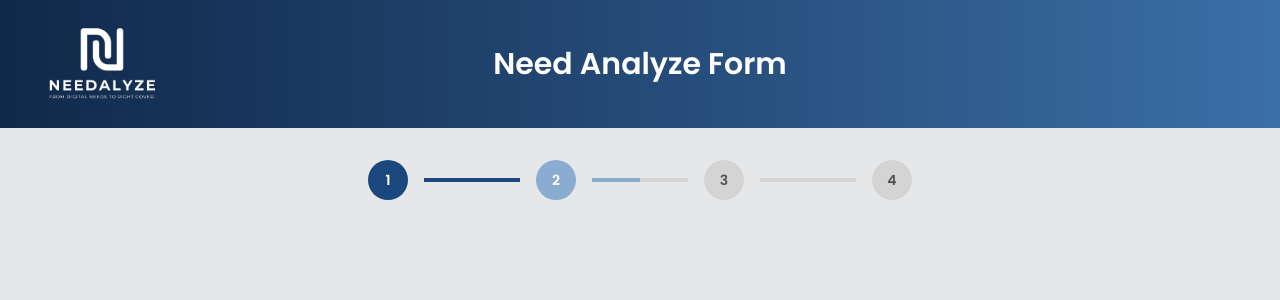
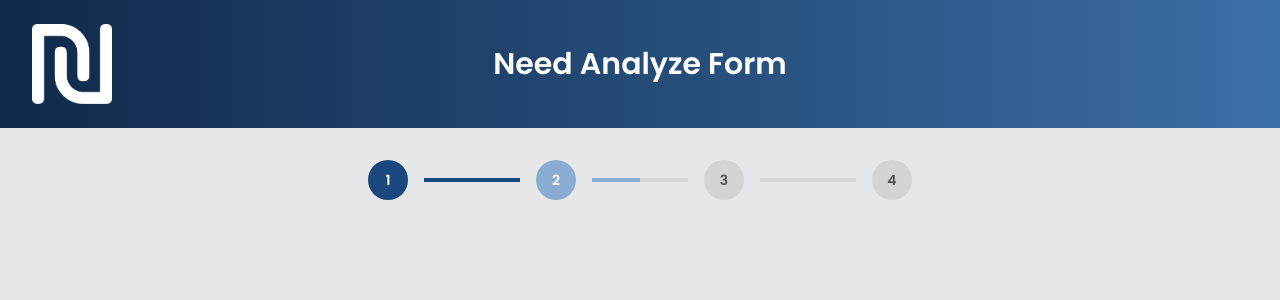
Before and after one commit to itswijay/Needalyze, a Next.js app: page /NeedAnalysisFormPage2 in a window 1280 px wide. Shown: the top 300 px of the page. Built offline with nearby package versions, Linux system fonts and the light colour scheme.

Commit message:
Added new image for header

```diff
--- a/src/components/NeedAnalysisFormHeader.jsx
+++ b/src/components/NeedAnalysisFormHeader.jsx
@@ -6,10 +6,10 @@ export default function NeedAnalysisFormHeader() {
       {/* Logo on the left */}
       <div className="flex items-center">
         <Image
-          src="/images/logos/white-t.png"
+          src="/images/logos/white_favicon.png"
           alt="Needalyze Logo"
-          width={140}
-          height={40}
+          width={80}
+          height={50}
           className="object-contain"
         />
       </div>
```
